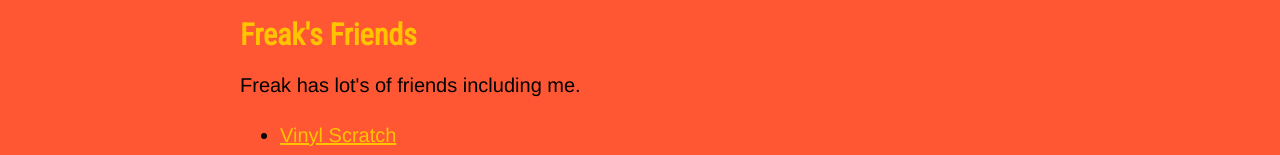
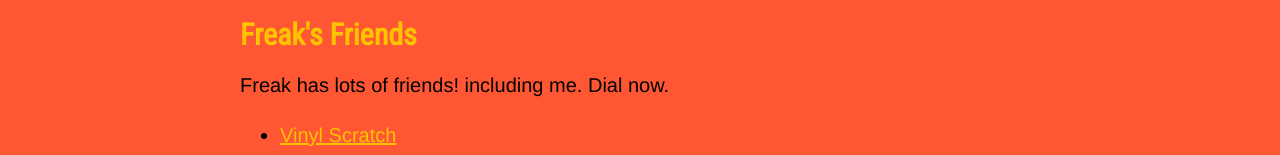
Before and after one commit to DisturbedCnut/Freaky-Fansite, a plain HTML site: page index.html in a window 1280 px wide. Shown: the part 1185-1340 px from the top of the page. Drawn offline with Linux system fonts and the light colour scheme.

Commit message:
updated spelling error
yup

```diff
--- a/index.html
+++ b/index.html
@@ -26,7 +26,7 @@
 		</ol>
 		<!-- friends -->
 		<h2>Freak's Friends</h2>
-		<p>Freak has lot's  of friends including me.</p>
+		<p>Freak has lots  of friends! including me. Dial now.</p>
 		<ul>
 			<li><a target="_blank" href="https://mlpfanart.fandom.com/wiki/Vinyl_Scratch">
 			Vinyl Scratch</a></li>
```
